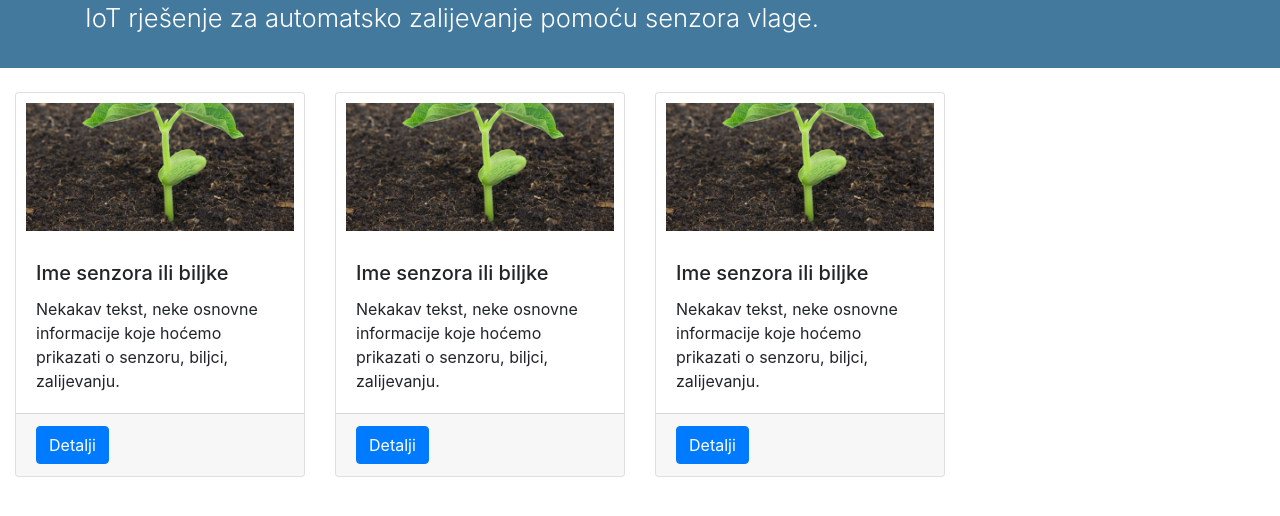
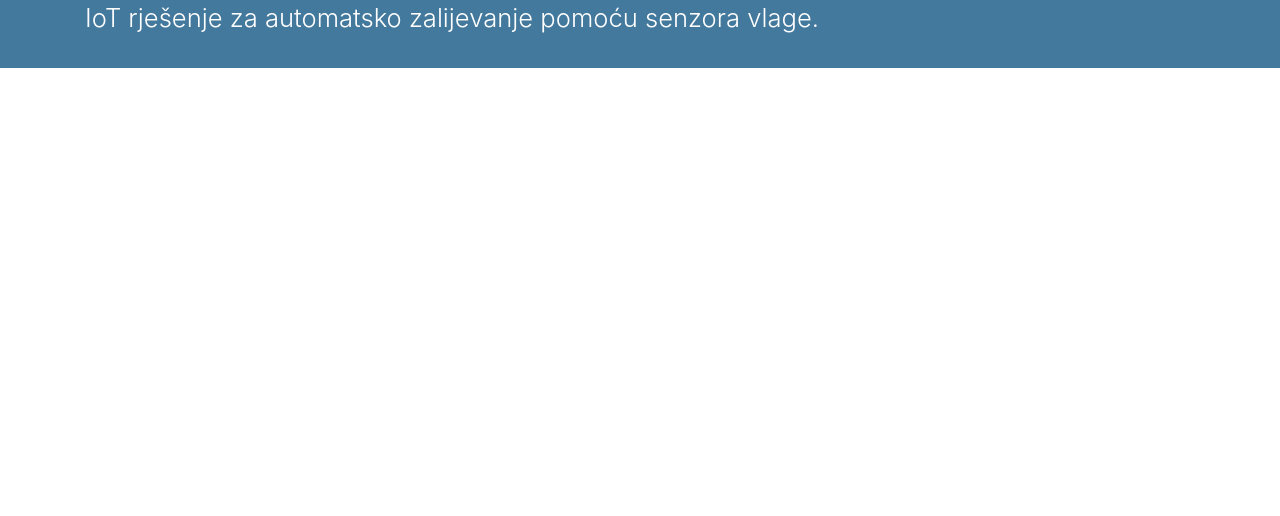
Before and after one commit to Sokre95/iot_project, a website built with webpack: page public/index.html in a window 1280 px wide. Shown: the part 90-606 px from the top of the page. Built offline with nearby package versions, Linux system fonts and the light colour scheme.

Commit message:
Modified the index page, removed unused css classes.

```diff
--- a/package.json
+++ b/package.json
@@ -1,5 +1,5 @@
 {
-  "name": "IoT-project-grupa_2",
+  "name": "iot-project-grupa_2",
   "version": "1.0.0",
   "description": "",
   "main": "input.js",
--- a/public/index.html
+++ b/public/index.html
@@ -19,59 +19,8 @@
       <h2 class="header__subtitle">IoT rješenje za automatsko zalijevanje pomoću senzora vlage.</h2>
     </div>
   </header>
-  <br>
-  <div class="sensors-container">
-    <div class="col-sm-3">
-      <div class="card">
-        <div class="card-block">
-          <img class="card-img-top" src="/images/bean plant.jpg" alt="Card image cap">
-          <div class="card-body">
-            <h5 class="card-title">Ime senzora ili biljke</h5>
-            <p class="card-text">Nekakav tekst, neke osnovne informacije koje hoćemo prikazati o senzoru, biljci,
-              zalijevanju.</p>
-          </div>
-          <div class="card-footer">
-            <button type="button" class="btn btn-primary" data-toggle="modal" data-target="#exampleModalLong">
-              Detalji
-            </button>
-          </div>
-        </div>
-      </div>
-    </div>
-    <div class="col-sm-3">
-      <div class="card">
-        <div class="card-block">
-          <img class="card-img-top" src="/images/bean plant.jpg" alt="Card image cap">
-          <div class="card-body">
-            <h5 class="card-title">Ime senzora ili biljke</h5>
-            <p class="card-text">Nekakav tekst, neke osnovne informacije koje hoćemo prikazati o senzoru, biljci,
-              zalijevanju.</p>
-          </div>
-          <div class="card-footer">
-            <button type="button" class="btn btn-primary" data-toggle="modal" data-target="#exampleModalLong">
-              Detalji
-            </button>
-          </div>
-        </div>
-      </div>
-    </div>
-    <div class="col-sm-3">
-      <div class="card">
-        <div class="card-block">
-          <img class="card-img-top" src="/images/bean plant.jpg" alt="Card image cap">
-          <div class="card-body">
-            <h5 class="card-title">Ime senzora ili biljke</h5>
-            <p class="card-text">Nekakav tekst, neke osnovne informacije koje hoćemo prikazati o senzoru, biljci,
-              zalijevanju.</p>
-          </div>
-          <div class="card-footer">
-            <button type="button" class="btn btn-primary" data-toggle="modal" data-target="#exampleModalLong">
-              Detalji
-            </button>
-          </div>
-        </div>
-      </div>
-    </div>
+  <div id="sensors" class="sensors-container">
+
   </div>
 
   <div class="modal fade" id="exampleModalLong" tabindex="-1" role="dialog" aria-labelledby="exampleModalLongTitle"
--- a/public/styles/styles.css
+++ b/public/styles/styles.css
@@ -55,20 +55,24 @@ img {
 .sensors-container {
     display: flex;
     flex-wrap: wrap;
-    border: #43799c;
-    border-block-start: #43799c
 }
 
 .sensors-container > div[class*='col-'] {
+  padding-top: 50px;
   display: flex;
 }
 
-.sensor-container {
-    margin: 2;
-    padding: 4;
+.card-deck .card{
+  padding-bottom:50px;
 }
 
 .card-img-top {
   margin: auto;
   padding: 10px;
 }
+
+.card-footer {
+  /* position: absolute; */
+  bottom:0;
+  width:100%;
+}
```
